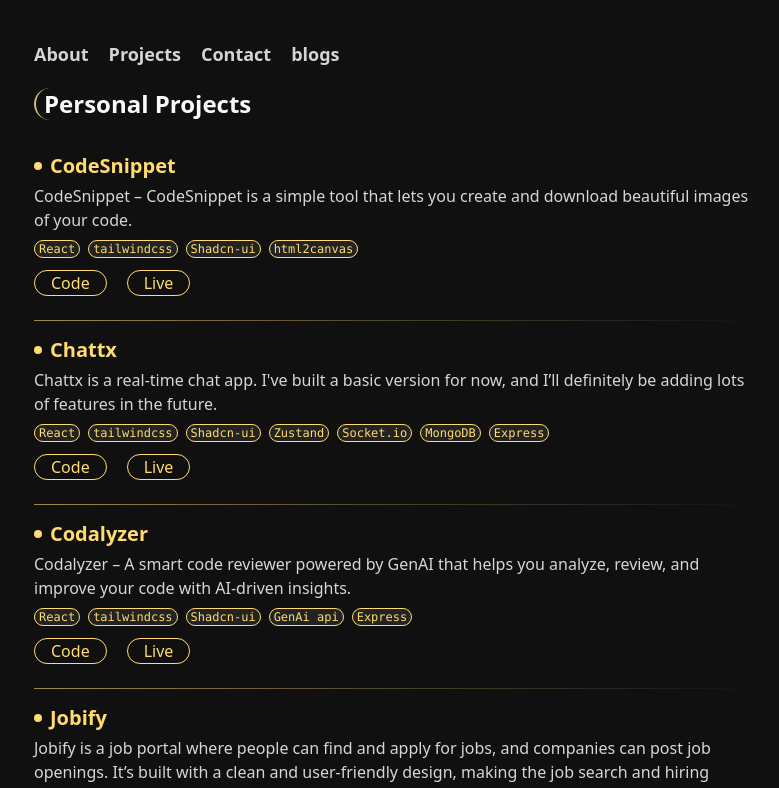
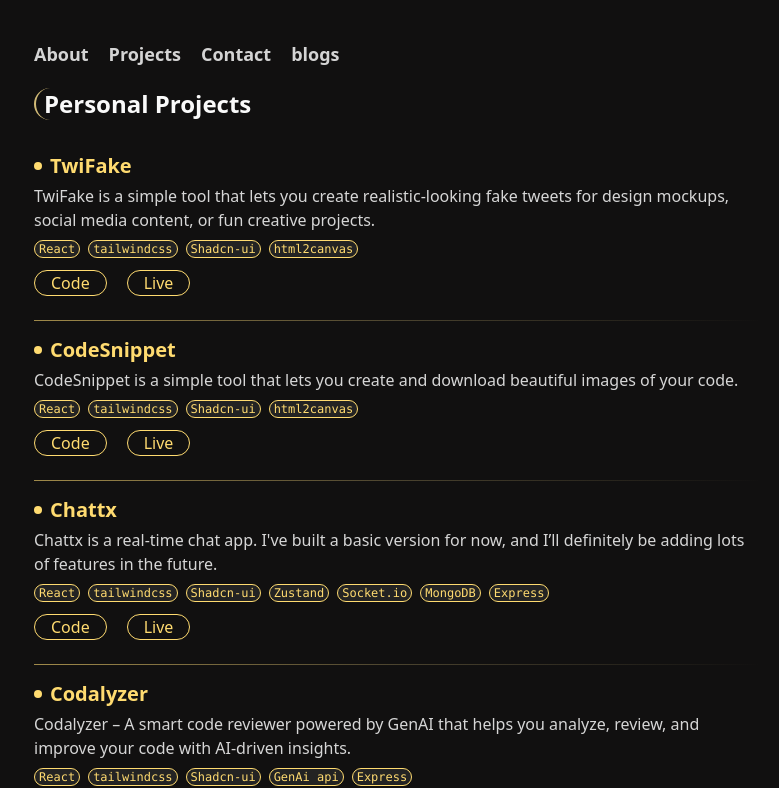
Before and after one commit to hiarun01/my-portfolio, a React (Vite) app: page /projects in a window 1280 px wide. Shown: the top 788 px of the page, without its empty margins (242-1021 px from the left). Built offline with nearby package versions, Linux system fonts and the light colour scheme.

Commit message:
add new project

```diff
--- a/src/components/Pages/Projects.jsx
+++ b/src/components/Pages/Projects.jsx
@@ -4,15 +4,24 @@ const Projects = () => {
   const personalProjects = [
     {
       Id: "1",
+      title: "TwiFake",
+      description:
+        "TwiFake is a simple tool that lets you create realistic-looking fake tweets for design mockups, social media content, or fun creative projects.",
+      techStack: ["React", "tailwindcss", "Shadcn-ui", "html2canvas"],
+      github: "https://github.com/hiarun01/TwiFake",
+      live: "https://twifake.vercel.app/",
+    },
+    {
+      Id: "2",
       title: "CodeSnippet",
       description:
-        "CodeSnippet – CodeSnippet is a simple tool that lets you create and download beautiful images of your code.",
+        "CodeSnippet is a simple tool that lets you create and download beautiful images of your code.",
       techStack: ["React", "tailwindcss", "Shadcn-ui", "html2canvas"],
       github: "https://github.com/hiarun01/CodeSnippet",
       live: "https://hi-code-snippet.vercel.app/",
     },
     {
-      Id: "2",
+      Id: "3",
       title: "Chattx",
       description:
         "Chattx is a real-time chat app. I've built a basic version for now, and I’ll definitely be adding lots of features in the future.",
@@ -29,7 +38,7 @@ const Projects = () => {
       live: "https://chattx.vercel.app",
     },
     {
-      Id: "3",
+      Id: "4",
       title: "Codalyzer",
       description:
         "Codalyzer – A smart code reviewer powered by GenAI that helps you analyze, review, and improve your code with AI-driven insights.",
```
